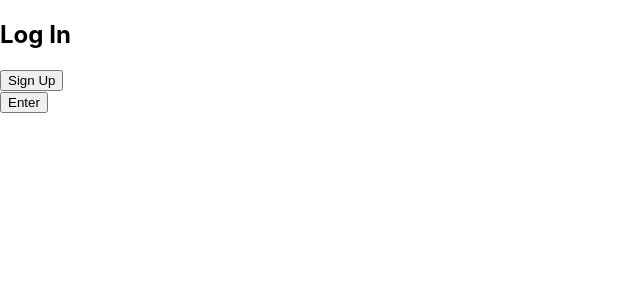
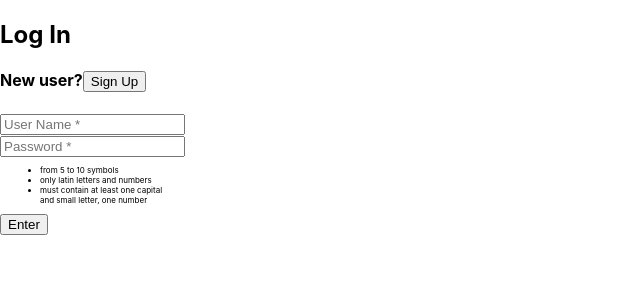
Before and after one commit to denisden83/loft-taxi, a React (Create React App) app: page / in a window 1280 px wide. Shown: the top 300 px of the page, without its empty margins (0-640 px from the left). Built offline with nearby package versions, Linux system fonts and the light colour scheme.

Commit message:
feat(login): create log in form

```diff
--- a/src/LogIn.jsx
+++ b/src/LogIn.jsx
@@ -1,23 +1,88 @@
 import React from 'react';
 
-const LogIn = ({goToPage}) => (
+const validate = (name, value) => {
+  function passwordIsValid(password) {
+    return /(?=.*[A-Z])(?=.*[a-z])(?=.*[0-9])(?!.*[^A-Za-z0-9])(?=.{5,10})/.test(password);
+  }
+
+  switch (name) {
+    case "userName":
+      if (!value) return "User Name is required";
+      break;
+    case "password":
+      if (!passwordIsValid(value)) {
+        return "Password does not meet the policy requirements";
+      }
+      break;
+    default:
+      return;
+  }
+};
+
+class LogIn extends React.Component {
+  state = {
+    values: {
+      userName: "",
+      password: "",
+    },
+    errors: {
+      userName: "",
+      password: "",
+    }
+  };
+
+  handleFormElement = (e) => {
+
+    const {name, value} = e.target;
+    const error = validate(name, value);
+
+    this.setState({
+      errors: {...this.state.errors, [name]: error}
+    });
+    this.setState({
+      values: {...this.state.values, [name]: value}
+    });
+  };
+
+  logIn = e => {
+    e.preventDefault();
+    if (Object.values(this.state.errors).filter(e => !!e).length) return;
+    this.props.goToPage("map");
+  }
+
+  render() {
+    const {goToPage} = this.props;
+    const {values, errors} = this.state;
+    console.log(values, errors);
+    return (
       <>
         <h1>Log In</h1>
-    <div>
+        <h4>New user?
           <button onClick={(e) => {
             e.preventDefault();
             goToPage("signup")
           }}>Sign Up
           </button>
-    </div>
-    <div>
-      <button onClick={(e) => {
-        e.preventDefault();
-        goToPage("map")
-      }}>Enter
-      </button>
-    </div>
+        </h4>
+        <form onSubmit={this.logIn}>
+          <input type="text" name="userName" value={values.userName} onChange={this.handleFormElement}
+                 onBlur={this.handleFormElement}
+                 placeholder="User Name *" required/><br/>
+          {errors.userName && <p>{errors.userName}</p>}
+          <input type="password" name="password" value={values.password} onChange={this.handleFormElement}
+                 onBlur={this.handleFormElement}
+                 placeholder="Password *" required/>
+          {errors.password && <p>{errors.password}</p>}
+          <ul style={{fontSize: "0.5em"}}>
+            <li>from 5 to 10 symbols</li>
+            <li>only latin letters and numbers</li>
+            <li>must contain at least one capital <br/>and small letter, one number</li>
+          </ul>
+          <button type="submit">Enter</button>
+        </form>
       </>
     );
+  }
+}
 
 export default LogIn;
```
Lines whose indentation alone changed are shown as unchanged.
